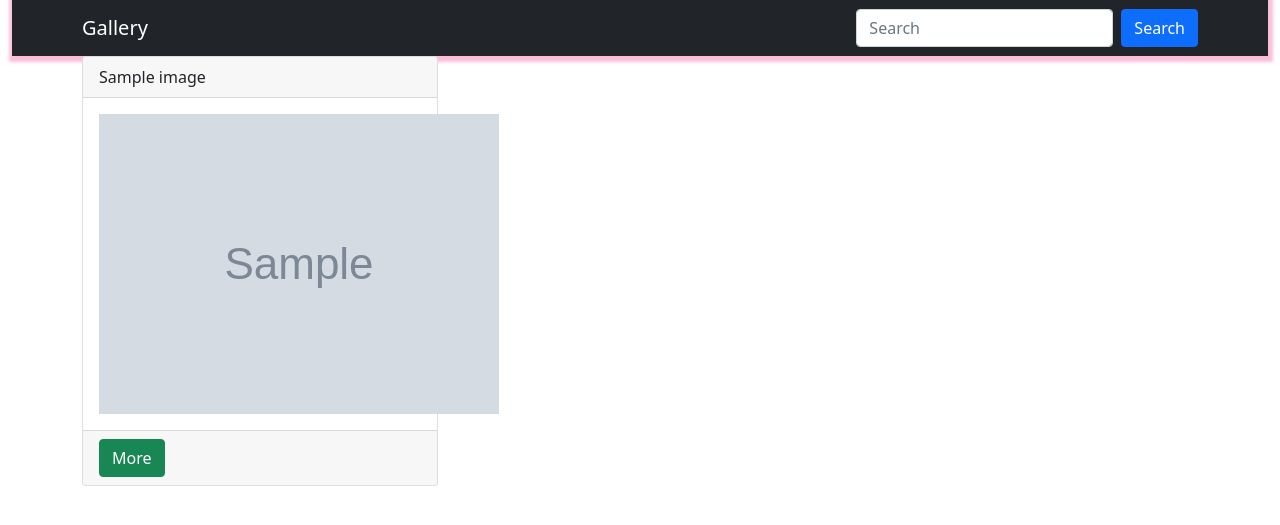
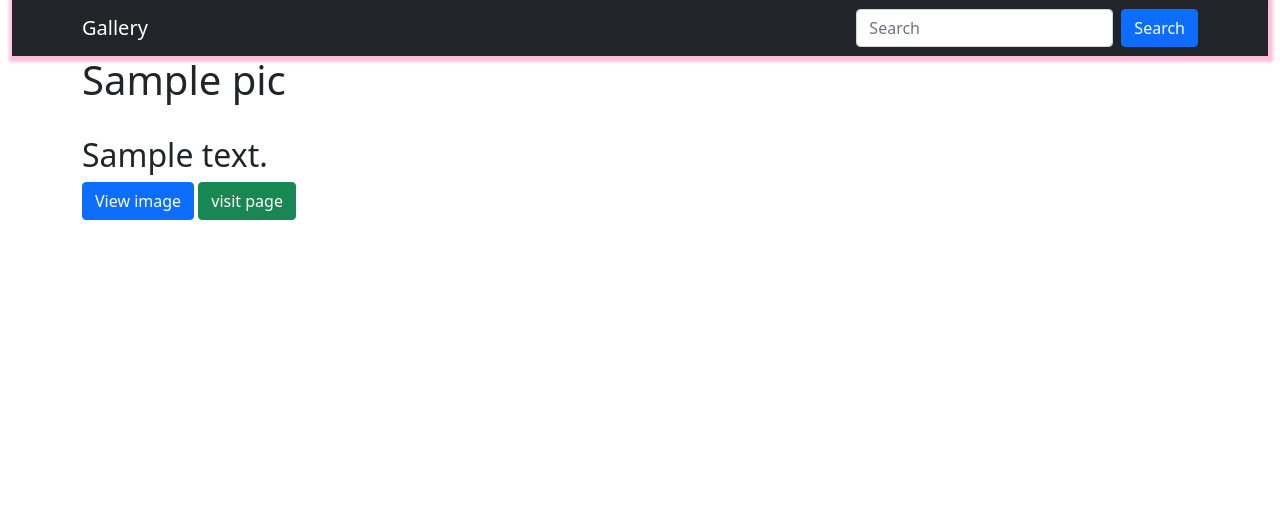
Before and after one commit to antonymburia/my-Gallery, a Django app: template mygallery/templates/categories.html in a window 1280 px wide. Shown: the top 525 px of the page. Run offline with Django 3.2, Linux system fonts and the light colour scheme; the template is opened without the code that fills it: most values are stand-ins (such as "Sample title", 1, 10 or a date in 2020); grey boxes marked "Sample" are stand-in pictures; some libraries are stand-ins or nearby versions.

Commit message:
modify files

```diff
--- a/mygallery/templates/categories.html
+++ b/mygallery/templates/categories.html
@@ -2,22 +2,56 @@
 {% block content %}
 {{block.super}}
 <div class="container">
-  {% for image in photos %}
  <div class="row">
   <div class="col-md-4">
-      <div class="card">
-        <div class="card-header">
-          {{image.name}}
+   {% for pic in photos %}
+   <h1> {{pic.name}} </h1> <br>
+   <h2> {{pic.description}} </h2>
+
+   <button type="button" class="btn btn-primary" data-bs-toggle="modal" data-bs-target="#myModal">
+    View image
+   </button>
+   <a class="btn btn-success" href="/single_pic/{{pic.id}} ">visit page</a>
+   {% endfor %}
   </div>
-        <div class="card-body">
-          <img width="400px" src=" {{image.image.url}} " class="img-responsive" alt="one image image">
+  {% for pic in photos %}
+  <!-- The Modal -->
+  <div class="modal fade" id="myModal">
+   <div class="modal-dialog">
+    <div class="modal-content">
+
+     <!-- Modal Header -->
+     <div class="modal-header">
+      <h4 class="modal-title">{{pic.name}}</h4>
+      <button type="button" class="btn-close" data-bs-dismiss="modal"></button>
      </div>
-        <div class="card-footer">
-          <a class="btn btn-success" href="/single_pic/{{image.id}} ">More</a>
+
+     <!-- Modal body -->
+     <div class="modal-body">
+      <img width="400px" class="img-responsive" src=" {{pic.image.url}} " alt="img">
+      <p>{{pic.description}}</p>
+      <p>category:{{pic.category}}</p>
+      <p>Location: {{pic.location}} </p>
+     </div>
+
+     <!-- Modal footer -->
+     <div class="modal-footer">
+      <p>{{pic.author}}</p>
+      <a href="{{ pic.image.url }}"> <input class="form-control" type="text" value="{{ pic.image.url }}"
+        id="link"></a>
+      <button type="button" class="btn btn-danger" data-bs-dismiss="modal">Close</button>
+     </div>
+
     </div>
    </div>
   </div>
+  {% endfor %}
  </div>
-  {%endfor%}
 </div>
+</div>
+<style>
+
+</style>
+<script src="https://cdn.jsdelivr.net/npm/bootstrap@5.1.3/dist/js/bootstrap.bundle.min.js"></script>
+
 {%endblock%}
--- a/virtual/pyvenv.cfg
+++ /dev/null
@@ -1,3 +0,0 @@
-home = /usr/bin
-include-system-site-packages = false
-version = 3.8.10
```
Also changed, not shown: mygallery/views.py (line endings or trailing spaces), 16 other files. Lines whose indentation alone changed are shown as unchanged.
